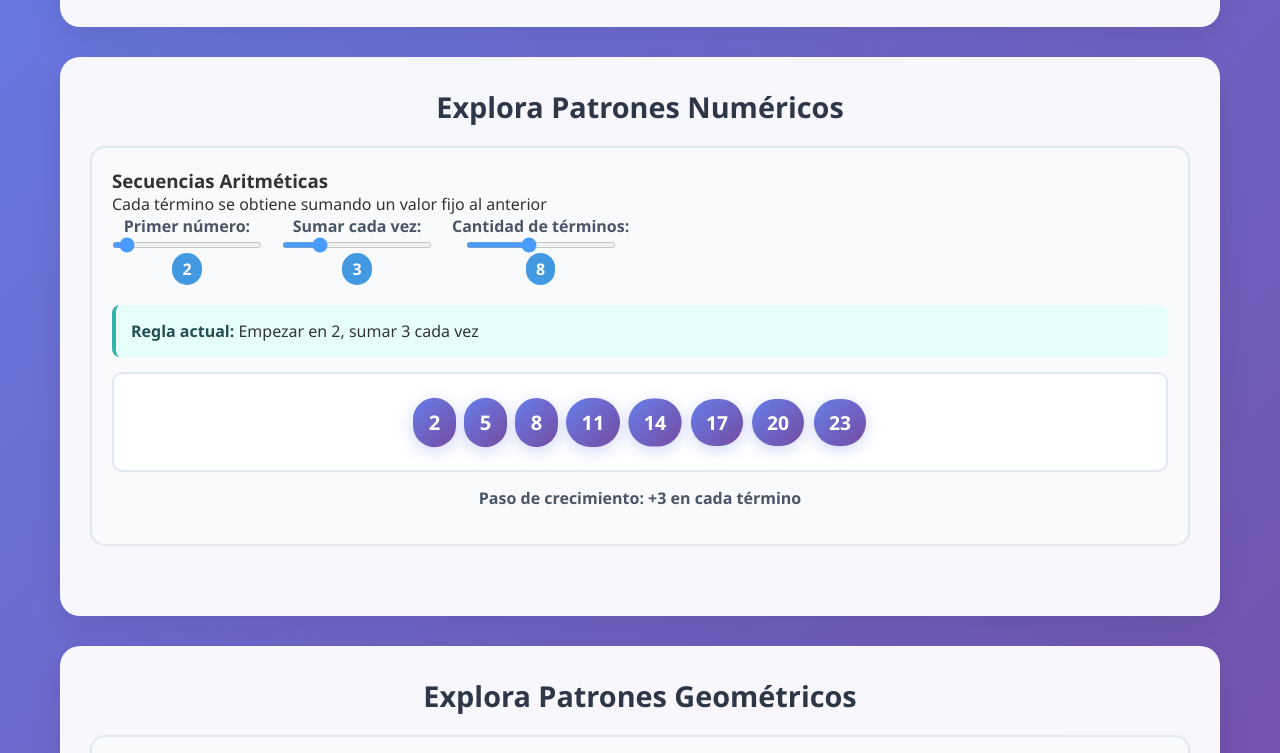
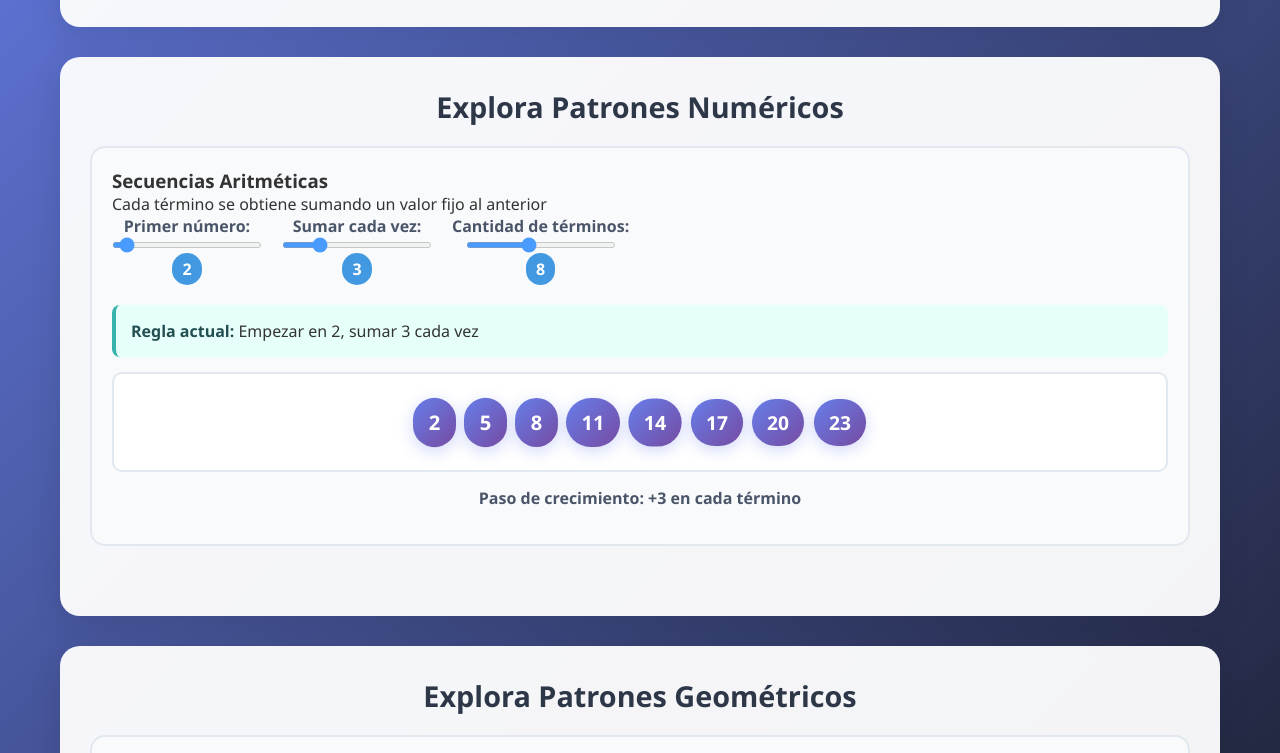
Before and after one commit to bapatata688/expo, a plain HTML site: page index.html in a window 1280 px wide. Shown: the part 377-1130 px from the top of the page. Drawn offline with Linux system fonts and the light colour scheme.

Commit message:
changes and fixes

```diff
--- a/style.css
+++ b/style.css
@@ -6,7 +6,7 @@
 
 body {
   font-family: 'Segoe UI', Tahoma, Geneva, Verdana, sans-serif;
-  background: linear-gradient(135deg, #667eea 0%, #764ba2 100%);
+  background: linear-gradient(135deg, #667eea 0%, #15161E 100%);
   min-height: 100vh;
   color: #333;
 }
```
